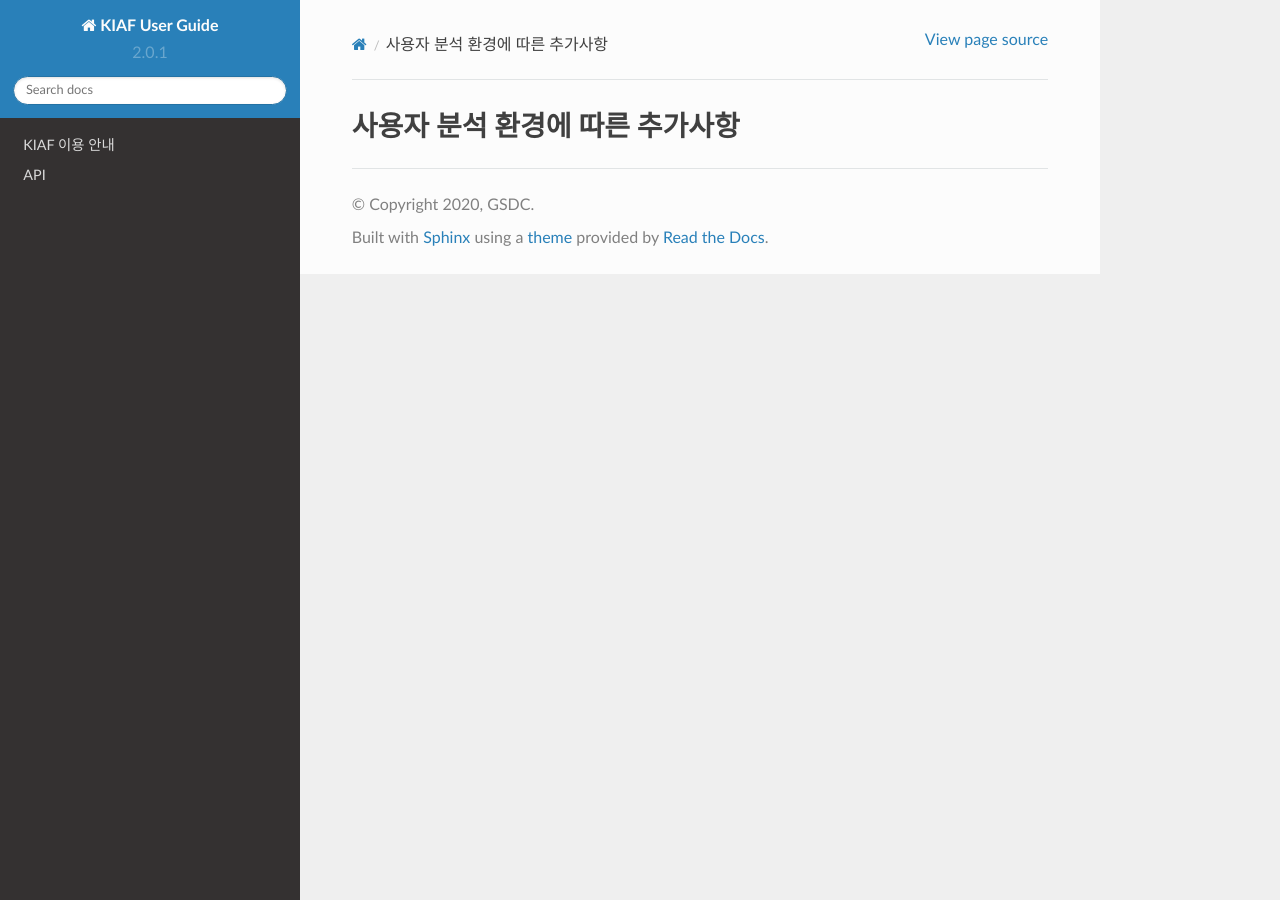
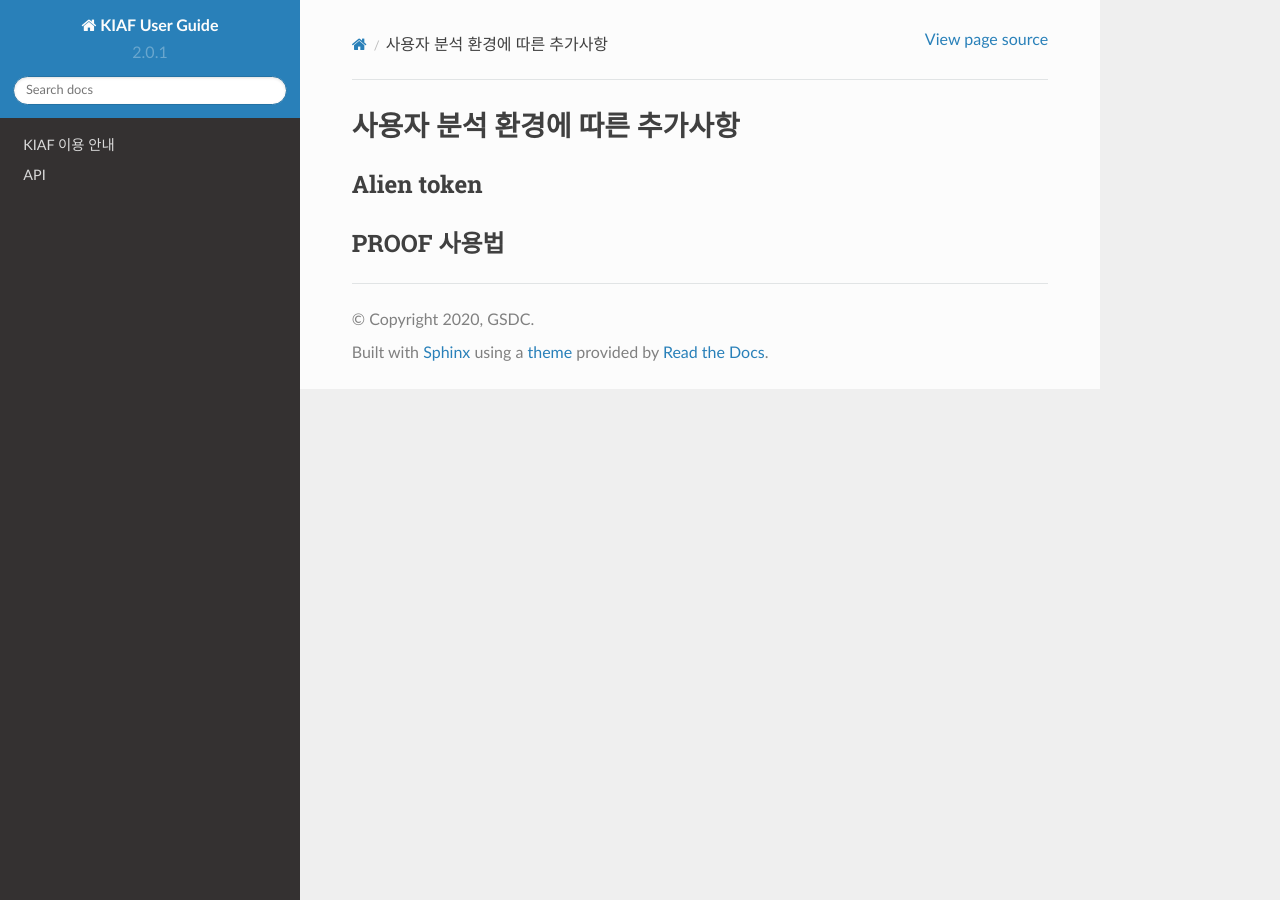
Before and after one commit to andiri/kiaf, a Sphinx documentation site: the page built from docs/source/miscellaneous.rst, in a window 1280 px wide. Built offline with Sphinx 7.4.7 and the Read the Docs theme 2.0.0, drawn with Linux system fonts in a browser that asks for light colours.

Commit message:
Update miscellaneous.rst

```diff
--- a/docs/source/miscellaneous.rst
+++ b/docs/source/miscellaneous.rst
@@ -1,2 +1,15 @@
 사용자 분석 환경에 따른 추가사항
 ==========================================
+
+
+.. _alientoken:
+
+Alien token
+-----------------------
+
+
+
+.. _proofusage:
+
+PROOF 사용법
+------------------------
```
